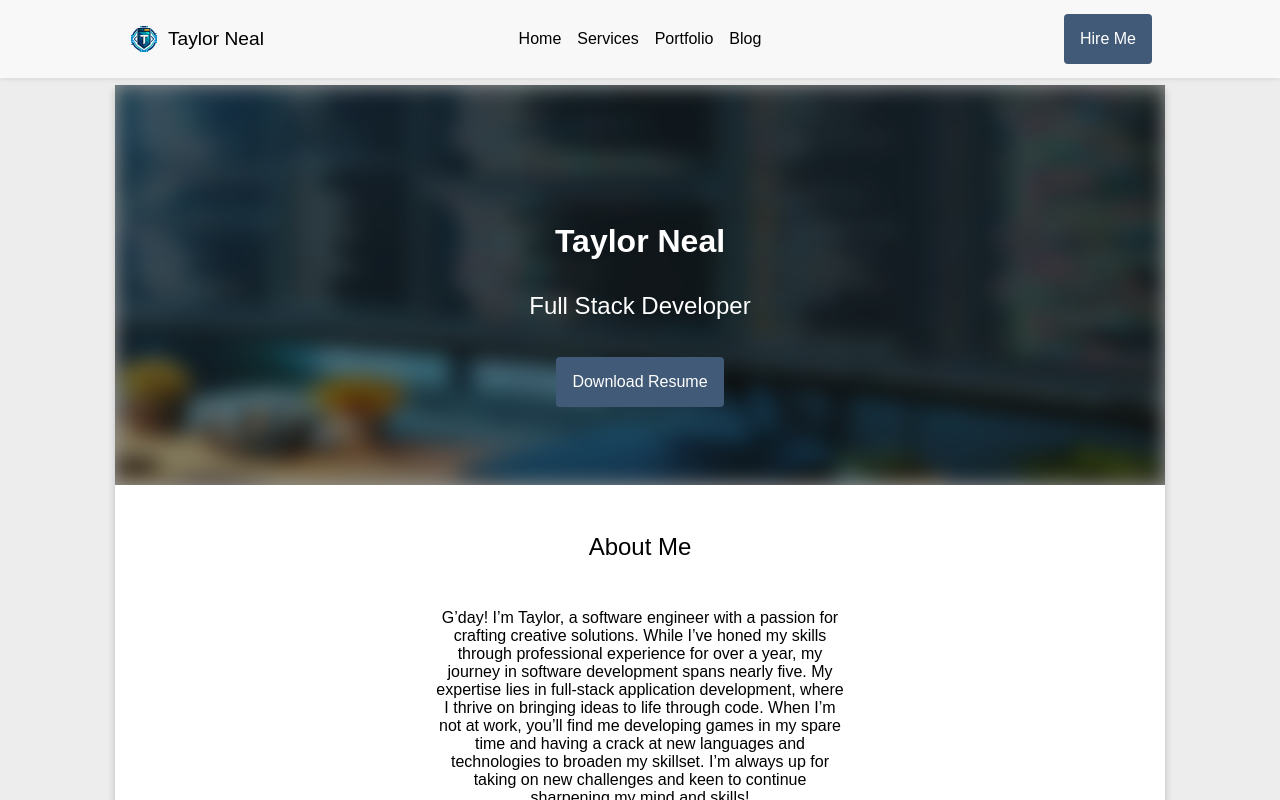
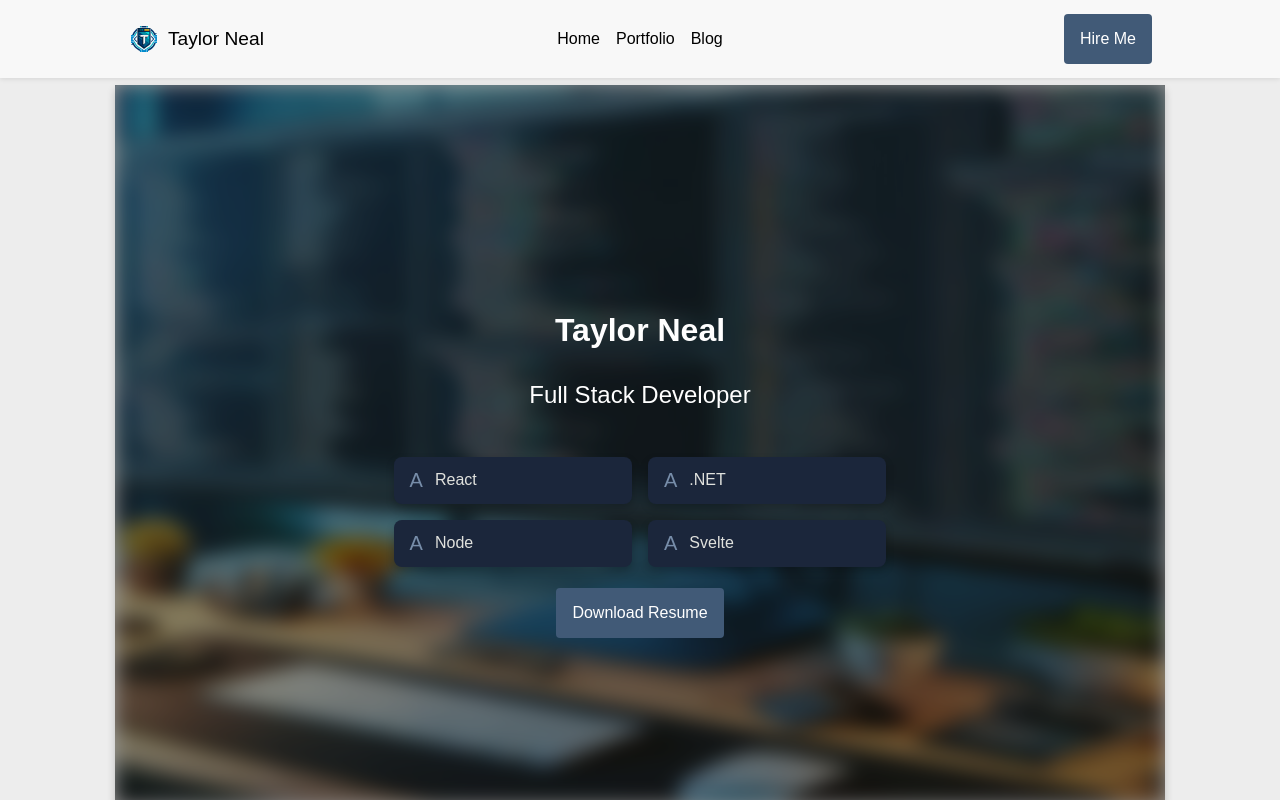
Before and after one commit to nealtaylor98/dev-portfolio, a SvelteKit app: page / in a window 1280 px wide. Shown: the top 800 px of the page. Built offline with nearby package versions, Linux system fonts and the light colour scheme; a web font is replaced by a local one.

Commit message:
update spash page, added tech cards and grid (#33)

```diff
--- a/src/lib/components/Button.svelte
+++ b/src/lib/components/Button.svelte
@@ -1,11 +1,16 @@
-<script>
-export let text = '';
-$$restProps;
+<script lang="ts">
+export let text: string = '';
+export let buttonHref: string | null | undefined = undefined;
+export let buttonClick: () => void = () => {};
 </script>
 
-<button {...$$restProps}>
-  {text}
-</button>
+{#if buttonHref}
+  <a href={buttonHref} download>
+    <button class="download-button">{text}</button>
+  </a>
+{:else}
+  <button class="download-button" on:click={buttonClick}>{text}</button>
+{/if}
 
 <style>
 </style>
--- /dev/null
+++ b/src/lib/components/Grid.svelte
@@ -0,0 +1,38 @@
+<script lang="ts">
+// Props for customization
+export let columns: number = 4;
+export let gap: string = '1rem';
+export let minItemWidth: number = 200;
+export let width: string = '100';
+</script>
+
+<div
+  class="grid-container"
+  style="--columns: {columns};
+         --gap: {gap};
+         --min-item-width: {minItemWidth}px;
+         --grid-width: {width};"
+>
+  <slot />
+</div>
+
+<style>
+.grid-container {
+  display: grid;
+  /* Use repeat with auto-fill for responsive behavior */
+  grid-template-columns: repeat(var(--columns), 1fr);
+  gap: var(--gap);
+  width: var(--grid-width);
+  padding: 1rem;
+  background: none;
+  border-radius: 0.5rem;
+}
+
+/* For smaller screens, switch to auto-fit for responsiveness */
+@media (max-width: 768px) {
+  .grid-container {
+    grid-template-columns: repeat(auto-fit, minmax(var(--min-item-width), 1fr));
+    padding: 0.5rem;
+  }
+}
+</style>
--- a/src/lib/components/Navbar.svelte
+++ b/src/lib/components/Navbar.svelte
@@ -12,7 +12,6 @@ import Button from './Button.svelte';
 
     <div class="nav-links">
       <Navlink href="/" text="Home" />
-      <Navlink href="/services" text="Services" />
       <Navlink href="/portfolio" text="Portfolio" />
       <Navlink href="/blog" text="Blog" />
     </div>
--- a/src/lib/components/Splash.svelte
+++ b/src/lib/components/Splash.svelte
@@ -1,8 +1,12 @@
 <script lang="ts">
+import Button from './Button.svelte';
+import Grid from './Grid.svelte';
+import TechItem from './TechItem.svelte';
+
 export let titleText: string;
 export let subTitleText: string;
 export let buttonText: string;
-export let buttonHref: string | null | undefined;
+export let buttonHref: string;
 export let buttonClick: () => void = () => {};
 export let imageUrl: string = '/header-image.jpg';
 </script>
@@ -14,14 +18,13 @@ export let imageUrl: string = '/header-image.jpg';
     <div class="splash-content">
       <h1>{titleText}</h1>
       <h2>{subTitleText}</h2>
-
-      {#if buttonHref}
-        <a href={buttonHref} download>
-          <button class="download-button">{buttonText}</button>
-        </a>
-      {:else}
-        <button class="download-button" on:click={buttonClick}>{buttonText}</button>
-      {/if}
+      <Grid columns={2} width="50%">
+        <TechItem icon="A" name="React" />
+        <TechItem icon="A" name=".NET" />
+        <TechItem icon="A" name="Node" />
+        <TechItem icon="A" name="Svelte" />
+      </Grid>
+      <Button text={buttonText} {buttonHref} />
     </div>
   </div>
 </div>
@@ -30,7 +33,7 @@ export let imageUrl: string = '/header-image.jpg';
 .splash {
   position: relative;
   width: 100%;
-  height: 50vh;
+  height: 90vh;
   overflow: hidden;
   align-items: center;
   justify-content: center;
--- /dev/null
+++ b/src/lib/components/TechItem.svelte
@@ -0,0 +1,43 @@
+<script lang="ts">
+// Props
+export let icon: string | any;
+export let name: string;
+</script>
+
+<div class="tech-item">
+  {#if typeof icon === 'string'}
+    <span class="icon">{icon}</span>
+  {:else}
+    <svelte:component this={icon} />
+  {/if}
+  <span class="name">{name}</span>
+</div>
+
+<style>
+.tech-item {
+  display: flex;
+  align-items: center;
+  gap: 0.75rem;
+  padding: 0.75rem 1rem;
+  background-color: var(--primary);
+  border-radius: 0.5rem;
+  box-shadow: var(--shadow);
+  transition: all 0.2s ease-in-out;
+}
+
+.tech-item:hover {
+  background-color: var(--secondary);
+  translate: 0px -2px;
+}
+
+.icon {
+  color: var(--accent);
+  font-size: 1.25rem;
+}
+
+.name {
+  color: var(--highlight);
+  font-size: 1rem;
+  font-weight: 500;
+}
+</style>
--- a/src/routes/+page.svelte
+++ b/src/routes/+page.svelte
@@ -9,17 +9,6 @@ import Splash from '$lib/components/Splash.svelte';
     buttonHref="/Taylor Neal - Resume.pdf"
     buttonText="Download Resume"
   />
-  <h2>About Me</h2>
-  <p>
-    G’day! I’m Taylor, a software engineer with a passion for crafting creative solutions. While
-    I’ve honed my skills through professional experience for over a year, my journey in software
-    development spans nearly five. My expertise lies in full-stack application development, where I
-    thrive on bringing ideas to life through code. When I’m not at work, you’ll find me developing
-    games in my spare time and having a crack at new languages and technologies to broaden my
-    skillset. I’m always up for taking on new challenges and keen to continue sharpening my mind and
-    skills!
-  </p>
-  <p></p>
 </div>
 
 <style>
--- /dev/null
+++ b/src/routes/portfolio/+page.svelte
@@ -0,0 +1 @@
+<h1>Test</h1>
```
